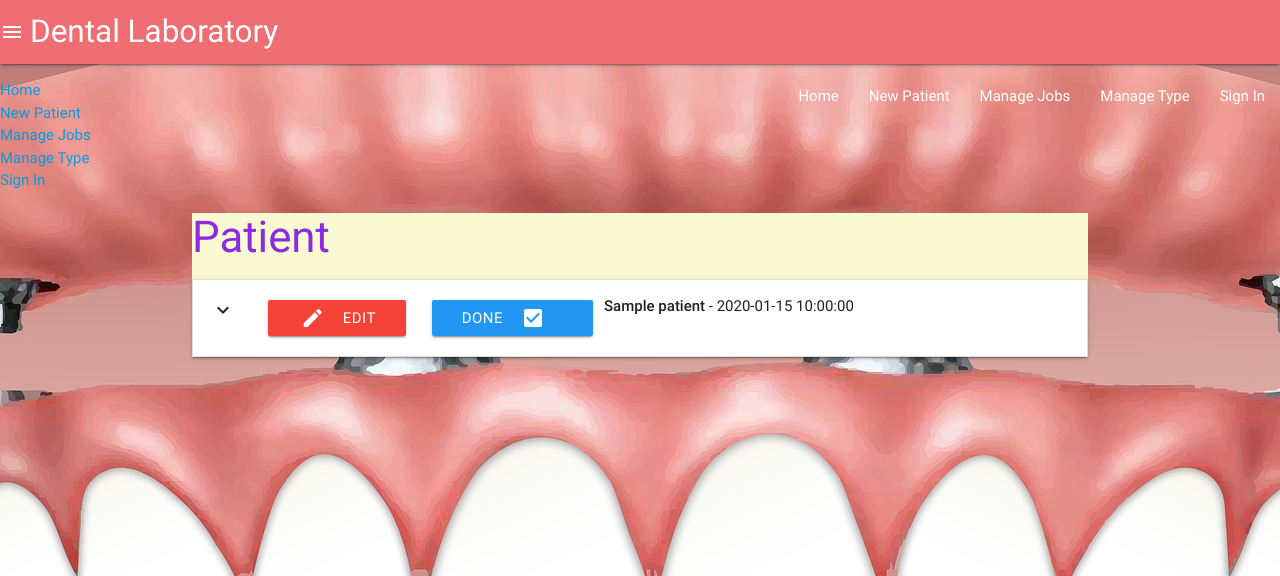
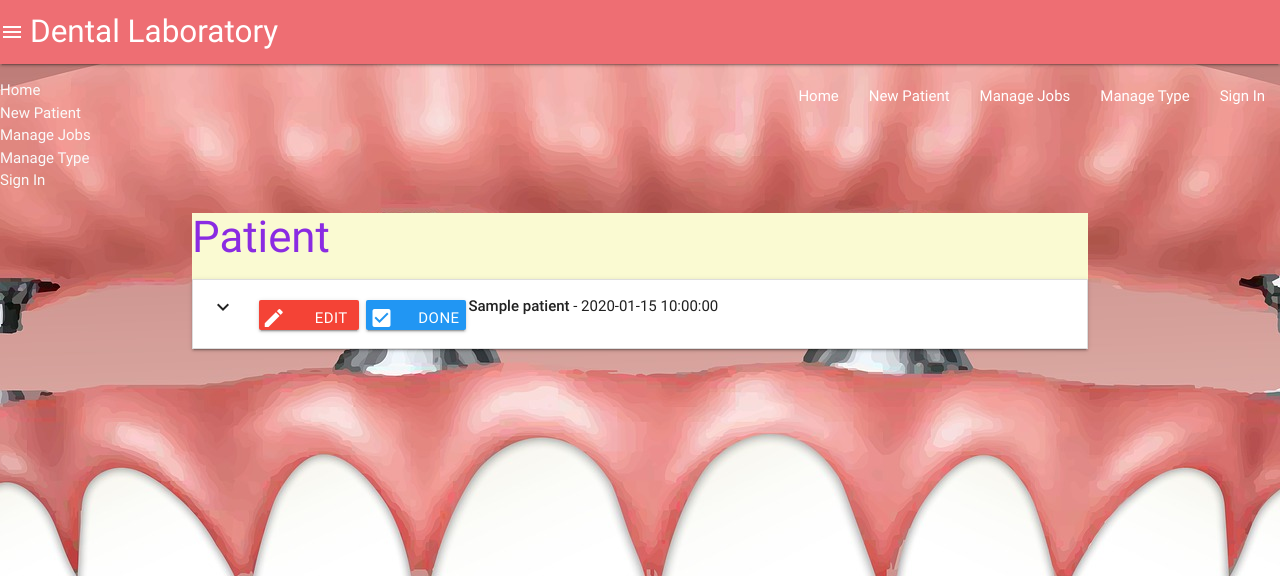
Before and after one commit to isiko1/dental_laboratory, a Flask app: page /get_patients in a window 1280 px wide. Shown: the top 576 px of the page. Run offline with Flask 2, Linux system fonts and the light colour scheme; a database or web service that is not in the repository returns one stand-in record (values such as "Sample title"); some libraries are stand-ins or nearby versions.

Commit message:
modified files

```diff
--- a/app.py
+++ b/app.py
@@ -1,5 +1,6 @@
 import os
-from flask import Flask, render_template, redirect, request, url_for, flash
+from flask import (Flask, render_template,
+                   redirect, request, url_for, flash)
 from flask_pymongo import PyMongo
 from bson.objectid import ObjectId
 from forms import LoginForm
--- a/static/css/style.css
+++ b/static/css/style.css
@@ -27,9 +27,10 @@ h1,h2,h3,h4,h5,h6{
 /* ---------------button style------------------------------------*/
 
 .btn_small{
-    height: 24px;
-    margin: 5px 11px;
-    padding: 0 0.5em;
+    height: 30px;
+    width: 100px;
+    margin: 3px 2px;
+    padding: inherit;
     }
 
 button{
--- a/static/js/script.js
+++ b/static/js/script.js
@@ -1,7 +1,7 @@
 $(document).ready(function(){
-        $('.collapsible').collapsible();
-        $('select').material_select();
-        $('.sidenav').sidenav();
+        $(".collapsible").collapsible();
+        $("select").material_select();
+        $(".sidenav").sidenav({edge: "right"});
       });
       /* ----Code from mini project------*/
       $('.datepicker').pickadate({
--- a/templates/base.html
+++ b/templates/base.html
@@ -2,12 +2,15 @@
 <html>
 
 <head>
-	<link rel="stylesheet" href="{{url_for('static', filename='css/style.css')}}" type="text/css" />
 	<link rel="stylesheet" href="https://cdnjs.cloudflare.com/ajax/libs/materialize/0.100.2/css/materialize.min.css" />
 	<link href="https://fonts.googleapis.com/icon?family=Material+Icons" rel="stylesheet" />
+    <link rel="stylesheet" href="{{url_for('static', filename='css/style.css')}}" type="text/css" />
+{% block styles %}
+{% endblock %}
+    <title>Dental Laboratory</title>
 </head>
-
 <body>
+<header>
 	<nav>
 		<div class="nav-wrapper">
 			<a href="{{url_for('get_patients')}}" class="brand-logo">Dental Laboratory</a>
@@ -20,14 +23,15 @@
 				<li><a href="{{url_for('login')}}">Sign In</a></li>
 			</ul>
 		</div>
-	</nav>
+    </nav>
 	<ul class="sidenav" id="mobile-demo">
 		<li><a href="{{url_for('get_patients')}}">Home</a></li>
 		<li><a href="{{url_for('add_patient')}}">New Patient</a></li>
 		<li><a href="{{url_for('get_jobs')}}">Manage Jobs</a></li>
 		<li><a href="{{url_for('get_type')}}">Manage Type</a></li>
 		<li><a href="{{url_for('login')}}">Sign In</a></li>
-	</ul>
+    </ul>
+    </header>
 	<div class="container">
 		{% with messages = get_flashed_messages(with_categories=true) %} {% if
       messages %} {% for category, message in messages %}
@@ -38,22 +42,11 @@
 	</div>
 	<script src="https://cdnjs.cloudflare.com/ajax/libs/jquery/3.2.1/jquery.min.js"></script>
 	<script src="https://cdnjs.cloudflare.com/ajax/libs/materialize/0.100.2/js/materialize.min.js"></script>
-	<script type="text/javascript">
-		$(document).ready(function () {
-        $(".collapsible").collapsible();
-        $("select").material_select();
-        $(".sidenav").sidenav();
-      });
-      /* ----Code from mini project------*/
-      $(".datepicker").pickadate({
-        selectMonths: true, // Creates a dropdown to control month
-        selectYears: 100, // Creates a dropdown of 80 years to control year,
-        today: "Today",
-        clear: "Clear",
-        close: "Ok",
-        closeOnSelect: false, // Close upon selecting a date,
-      });
-	</script>
+    <script src="{{url_for('static', filename='js/script.js')}}"></script>
+    {% block scripts %}
+
+    {% endblock %}
+
 </body>
 
 </html>
--- a/templates/patients.html
+++ b/templates/patients.html
@@ -1,5 +1,4 @@
 {% extends 'base.html' %} {% block content %}
-
 
 <h3 class="pat">Patient</h3>
 <ul class="collapsible" data-collapsible="accordian">
@@ -12,7 +11,7 @@
 				<a href="{{url_for('edit_patient', patient_id=patient._id)}}"
 					class="waves-effect waves-light btn btn_small red"><i class="material-icons left">create</i>Edit</a>
 				<a href="{{url_for('delete_patient', patient_id=patient._id)}}"
-					class="waves-effect waves-light btn btn_small blue"><i class="material-icons right">check_box</i>Done</a>
+					class="waves-effect waves-light btn btn_small blue"><i class="material-icons left">check_box</i>Done</a>
 			</div>
 			<div class="col s9">
 				<strong class="pt-n">{{patient.patient_name}}</strong> - {{patient.patient_dob}}
```
Also changed, not shown: templates/jobs.html (+10 -9 lines), 1 other file.
